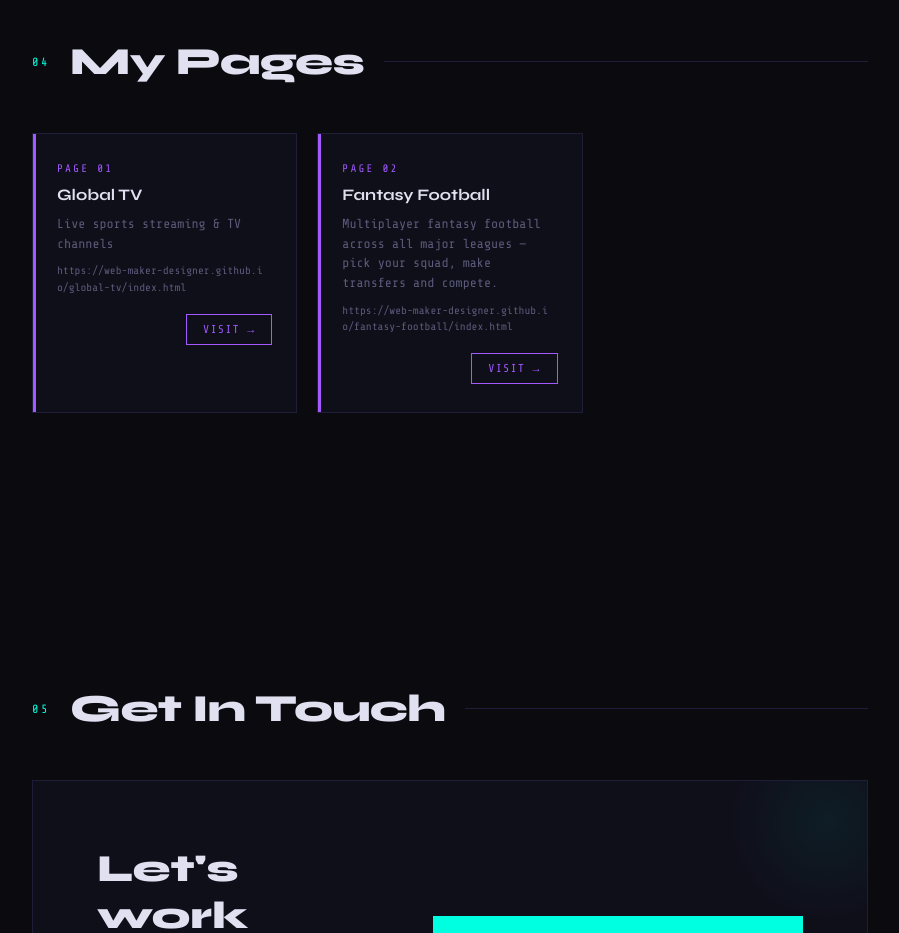
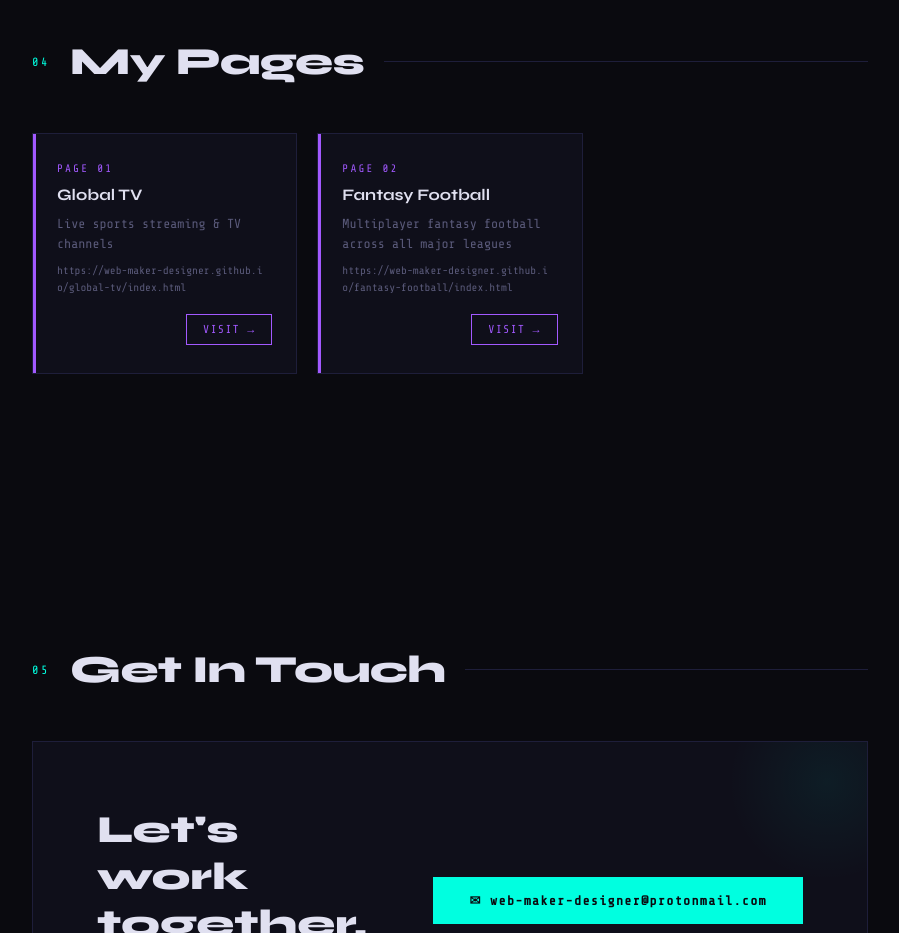
Before and after one commit to web-maker-designer/web-maker-designer.github.io, a plain HTML site: page index.html in a window 1280 px wide. Shown: the part 3400-4333 px from the top of the page, without its empty margins (190-1089 px from the left). Drawn offline with nearby package versions, Linux system fonts and the light colour scheme; no server answers.

Commit message:
Update index.html

```diff
--- a/index.html
+++ b/index.html
@@ -864,9 +864,9 @@
 
     // Hardcoded pages — always shown even if API fails
     const HARDCODED_PAGES = [
-  { name: 'global-tv', title: 'Global TV', url: 'https://web-maker-designer.github.io/global-tv/index.html', description: 'Live sports streaming & TV channels' },
-  { name: 'fantasy-football', title: 'Fantasy Football', url: 'https://web-maker-designer.github.io/fantasy-football/index.html', description: 'Multiplayer fantasy football across all major leagues — pick your squad, make transfers and compete.' }
-];
+      { name: 'global-tv', title: 'Global TV', url: 'https://web-maker-designer.github.io/global-tv/index.html', description: 'Live sports streaming & TV channels' },
+      { name: 'fantasy-football', title: 'Fantasy Football', url: 'https://web-maker-designer.github.io/fantasy-football/index.html', description: 'Multiplayer fantasy football across all major leagues' }
+    ];
 
     function escHtml(s) {
       return String(s).replace(/&/g,'&amp;').replace(/</g,'&lt;').replace(/>/g,'&gt;').replace(/"/g,'&quot;');
```
